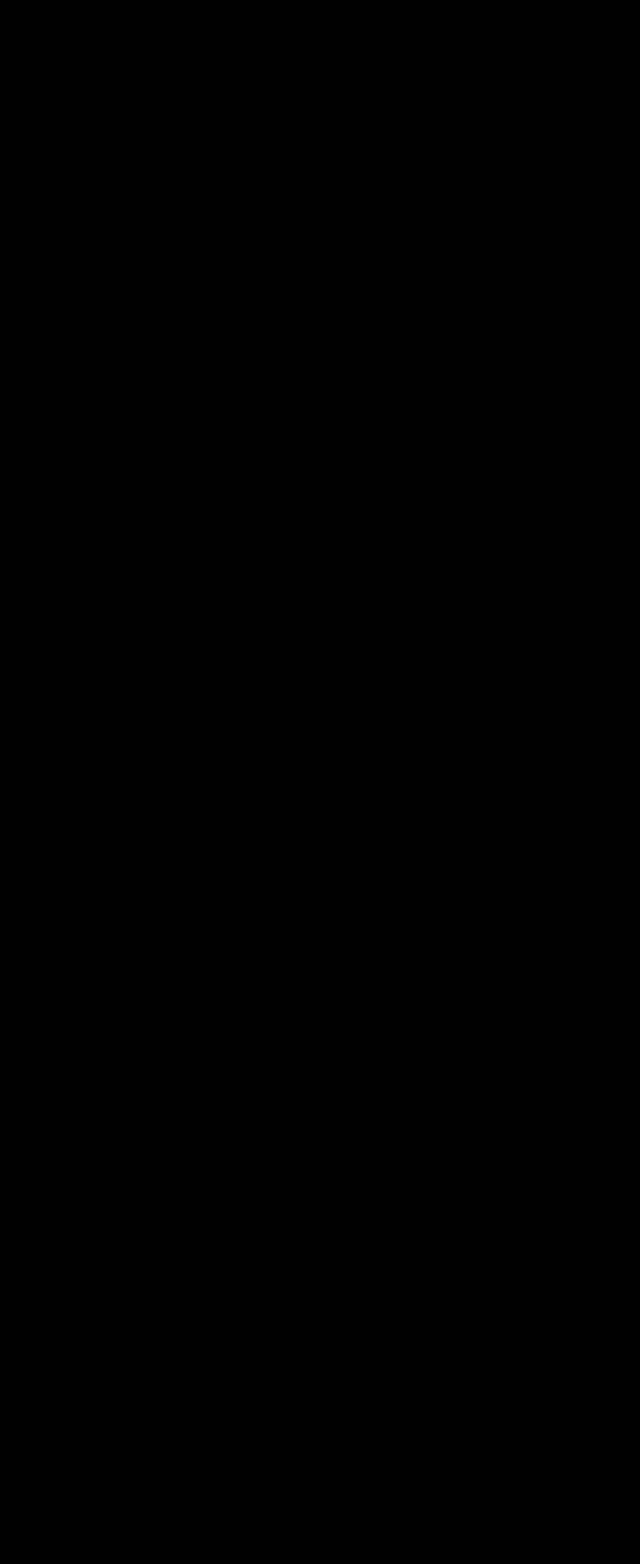
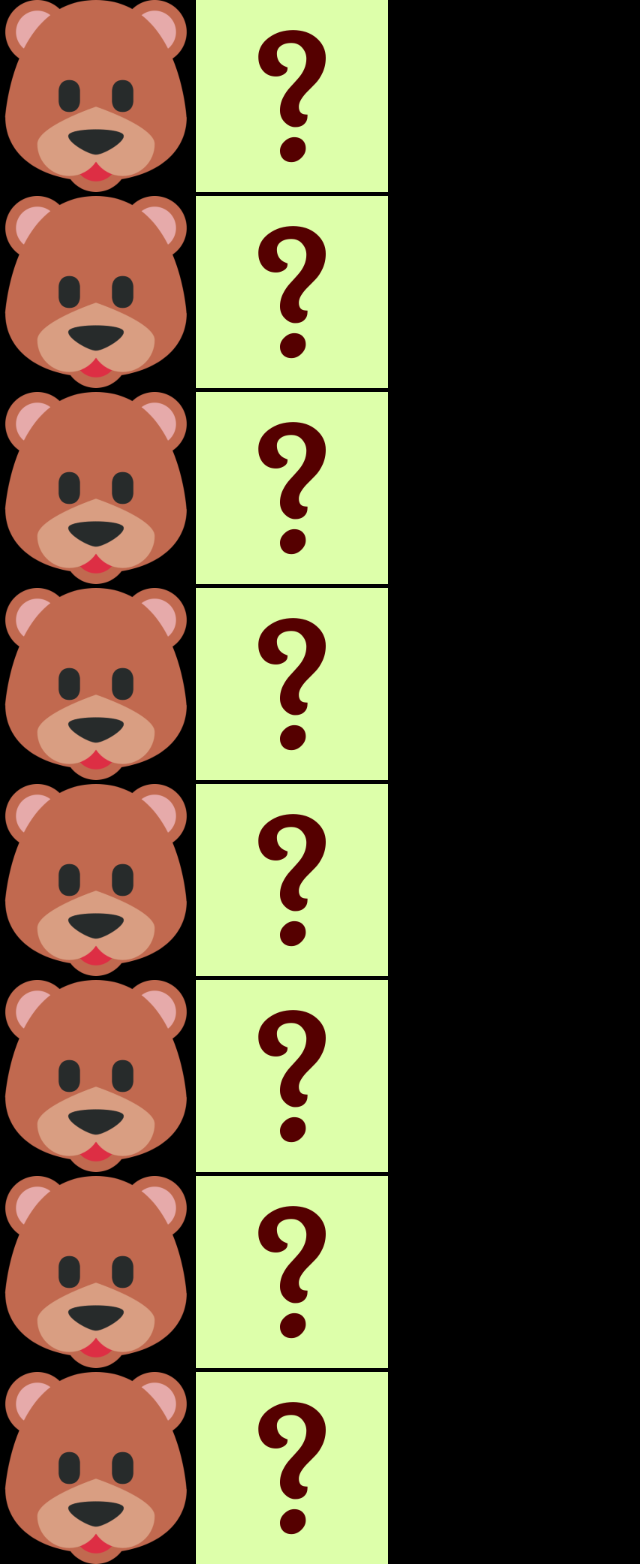
Before and after one commit to FedorichK/js30_3.2-memory-game, a plain HTML site: page index.html in a window 1280 px wide. Shown: the top 1564 px of the page, without its empty margins (0-640 px from the left). Before the commit the page ends 800 px from the top, so only its background shows below. Drawn offline with Linux system fonts and the light colour scheme.

Commit message:
feat: add pictures, add section

```diff
--- a/index.html
+++ b/index.html
@@ -8,6 +8,74 @@
     <link rel="icon" href="./img/favicon_game.ico">
 </head>
 <body>
+    <section class="memory__cards">
+        <div class="card">
+            <img src="./img/bear.png" alt="front face" class="front">
+            <img src="./img/question.png" alt="question" class="back">
+        </div>
+
+        <div class="card">
+            <img src="./img/bear.png" alt="front face" class="front">
+            <img src="./img/question.png" alt="question" class="back">
+        </div>
+
+        <div class="card">
+            <img src="./img/bear.png" alt="front face" class="front">
+            <img src="./img/question.png" alt="question" class="back">
+        </div>
+
+        <div class="card">
+            <img src="./img/bear.png" alt="front face" class="front">
+            <img src="./img/question.png" alt="question" class="back">
+        </div>
+
+        <div class="card">
+            <img src="./img/bear.png" alt="front face" class="front">
+            <img src="./img/question.png" alt="question" class="back">
+        </div>
+
+        <div class="card">
+            <img src="./img/bear.png" alt="front face" class="front">
+            <img src="./img/question.png" alt="question" class="back">
+        </div>
+
+        <div class="card">
+            <img src="./img/bear.png" alt="front face" class="front">
+            <img src="./img/question.png" alt="question" class="back">
+        </div>
+
+        <div class="card">
+            <img src="./img/bear.png" alt="front face" class="front">
+            <img src="./img/question.png" alt="question" class="back">
+        </div>
+
+        <div class="card">
+            <img src="./img/bear.png" alt="front face" class="front">
+            <img src="./img/question.png" alt="question" class="back">
+        </div>
+
+        <div class="card">
+            <img src="./img/bear.png" alt="front face" class="front">
+            <img src="./img/question.png" alt="question" class="back">
+        </div>
+
+        <div class="card">
+            <img src="./img/bear.png" alt="front face" class="front">
+            <img src="./img/question.png" alt="question" class="back">
+        </div>
+
+        <div class="card">
+            <img src="./img/bear.png" alt="front face" class="front">
+            <img src="./img/question.png" alt="question" class="back">
+        </div>
+
+            <div class="card">
+        <img src="./img/bear.png" alt="front face" class="front">
+        <img src="./img/question.png" alt="question" class="back">
+    </div>
+
+    </section>
+
 
 <script  src="./script.js"></script>
 </body>
--- a/style.css
+++ b/style.css
@@ -5,7 +5,8 @@ html {
 }
 
 *, *::before, *::after {
-    box-sizing: inherit;
+    padding: 0;
+    margin: 0;
 }
 
 body {
```
Also changed, not shown: img/bear.png (added), img/cactus.png (added), img/cat.png (added), img/chicken.png (added), img/cow.png (added), img/crocodile.png (added), img/elephant.png (added), img/giraffe.png (added), img/ladybug.png (added), img/lion.png (added), img/lizard.png (added), img/question.png (added), img/rose.png (added), img/shamrock.png (added), 1 more files.
